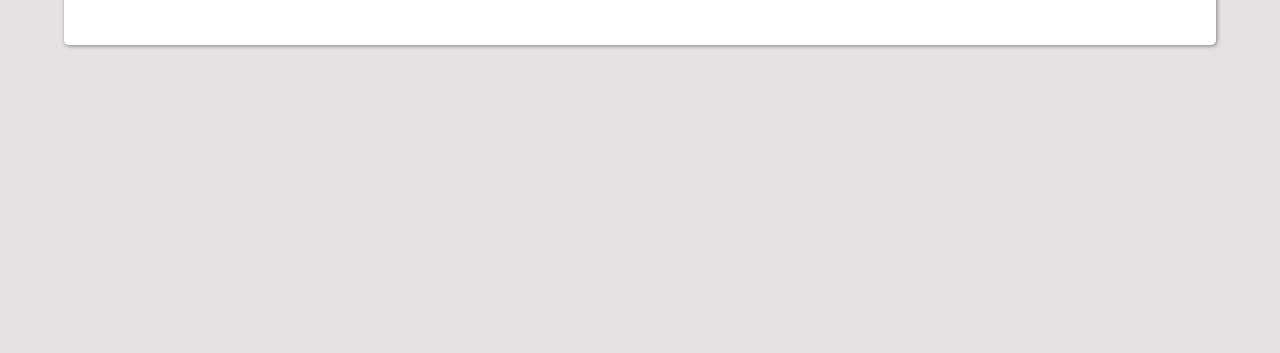
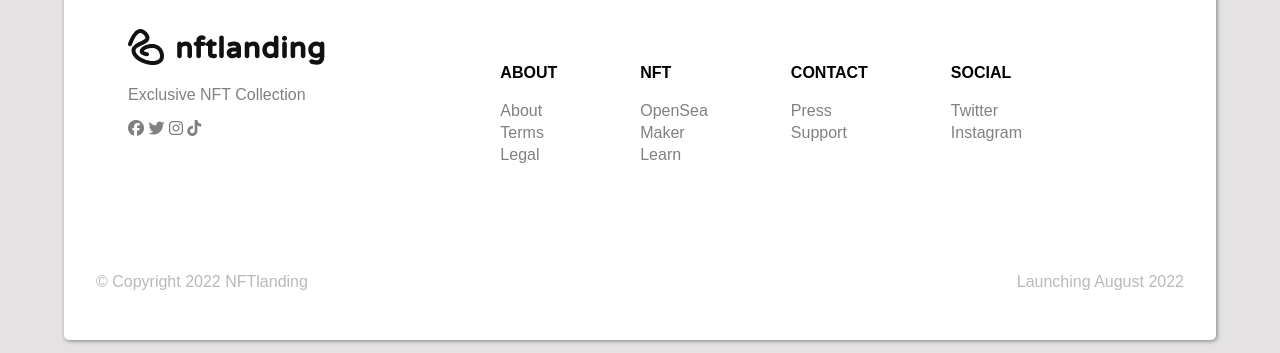
Before and after one commit to rasaski/Atsiskaitymas-1-Rasa-Vansavi-ien-, a plain HTML site: page index.html in a window 1280 px wide. Shown: the part 1718-2071 px from the top of the page. Before the commit the page ends 1779 px from the top, so only its background shows below. Drawn offline with nearby package versions, Linux system fonts and the light colour scheme.

Commit message:
keli pataisymai

```diff
--- a/index.html
+++ b/index.html
@@ -5,6 +5,7 @@
     <meta http-equiv="X-UA-Compatible" content="IE=edge">
     <meta name="viewport" content="width=device-width, initial-scale=1.0">
     <link rel="stylesheet" href="https://cdnjs.cloudflare.com/ajax/libs/normalize/8.0.1/normalize.min.css" integrity="sha512-NhSC1YmyruXifcj/KFRWoC561YpHpc5Jtzgvbuzx5VozKpWvQ+4nXhPdFgmx8xqexRcpAglTj9sIBWINXa8x5w==" crossorigin="anonymous" referrerpolicy="no-referrer" />
+    <script src="https://kit.fontawesome.com/7e5158fb14.js" crossorigin="anonymous"></script>
     <link rel="stylesheet" href="style.css">
     <title>Document</title>
 </head>
@@ -35,7 +36,7 @@
         </section>
 
         <section class="two">
-            <h2>Free NFT for early birs</h2>
+            <h2>Free NFT for early birds</h2>
             <p>Sign up today and you'll get a free NFT when we launch.</p>
         </section>
 
@@ -54,7 +55,7 @@
             </div>
 
          <div class="four-table">
-            <table>
+            <table class="pirmas">
             <div class="grid1">
                 <img src="/assets/assets/ntfs/ntf-1.svg" alt="Purple">
             </div>
@@ -78,7 +79,7 @@
             </div>
             </table>
 
-            <table>
+            <table class="antras">
                 <div class="grid3">
                     <img src="/assets/assets/ntfs/nft-2.svg" alt="Beige">
                 </div>
@@ -103,7 +104,7 @@
             </div>
             </table>
 
-            <table>
+            <table class="trecias">
                 <div class="grid5">
                     <img src="/assets/assets/ntfs/ntf-3.svg" alt="Red">
                 </div>
@@ -127,7 +128,7 @@
             </div>
             </table>
 
-            <table>
+            <table class="ketvirtas">
                 <div class="grid7">
                     <img src="/assets/assets/ntfs/ntf-4.svg" alt="Purple">
                 </div>
@@ -167,11 +168,56 @@
         </section>
 
         <section class="six">
+            <div class="mysix">
+               <div class="left">
+                <img src="/assets/assets/logo.svg" alt="logo">
+                <p>Exclusive NFT Collection</p>
+                <a href="#"><i class="fa-brands fa-facebook"></i></a>
+                <a href="#"><i class="fa-brands fa-twitter"></i></a>
+                <a href="#"><i class="fa-brands fa-instagram"></i></a>
+                <a href="#"><i class="fa-brands fa-tiktok"></i></a>
+               </div>
+               <div class="right">
 
+                        <table>
+                            <thead>
+                                <tr>
+                                <th>ABOUT</th>
+                                <th>NFT</th>
+                                <th>CONTACT</th>
+                                <th>SOCIAL</th>
+                                </tr>
+                            </thead>
+                            <tbody>
+                                <tr>
+                                    <td><a href="#">About</a></td>
+                                    <td><a href="#">OpenSea</a></td>
+                                    <td><a href="#">Press</a></td>
+                                    <td><a href="#">Twitter</a></td>
+                                </tr>
+                                <tr>
+                                    <td><a href="#">Terms</a></td>
+                                    <td><a href="#">Maker</a></td>
+                                    <td><a href="#">Support</a></td>
+                                    <td><a href="#">Instagram</a></td>
+                                    <tr>
+                                        <td><a href="#">Legal</a></td>
+                                        <td><a href="#">Learn</a></td>
+                                    </tr>
+                            </tbody>
+                        </table>
+
+               </div>
+            </div>
 
         </section>
 
     </main>
+
+    <footer>
+        <p class="pad1">&copy; Copyright 2022 NFTlanding</p>
+        <p class="pad2">Launching August 2022</p>
+    </footer>
 
 
 
```
